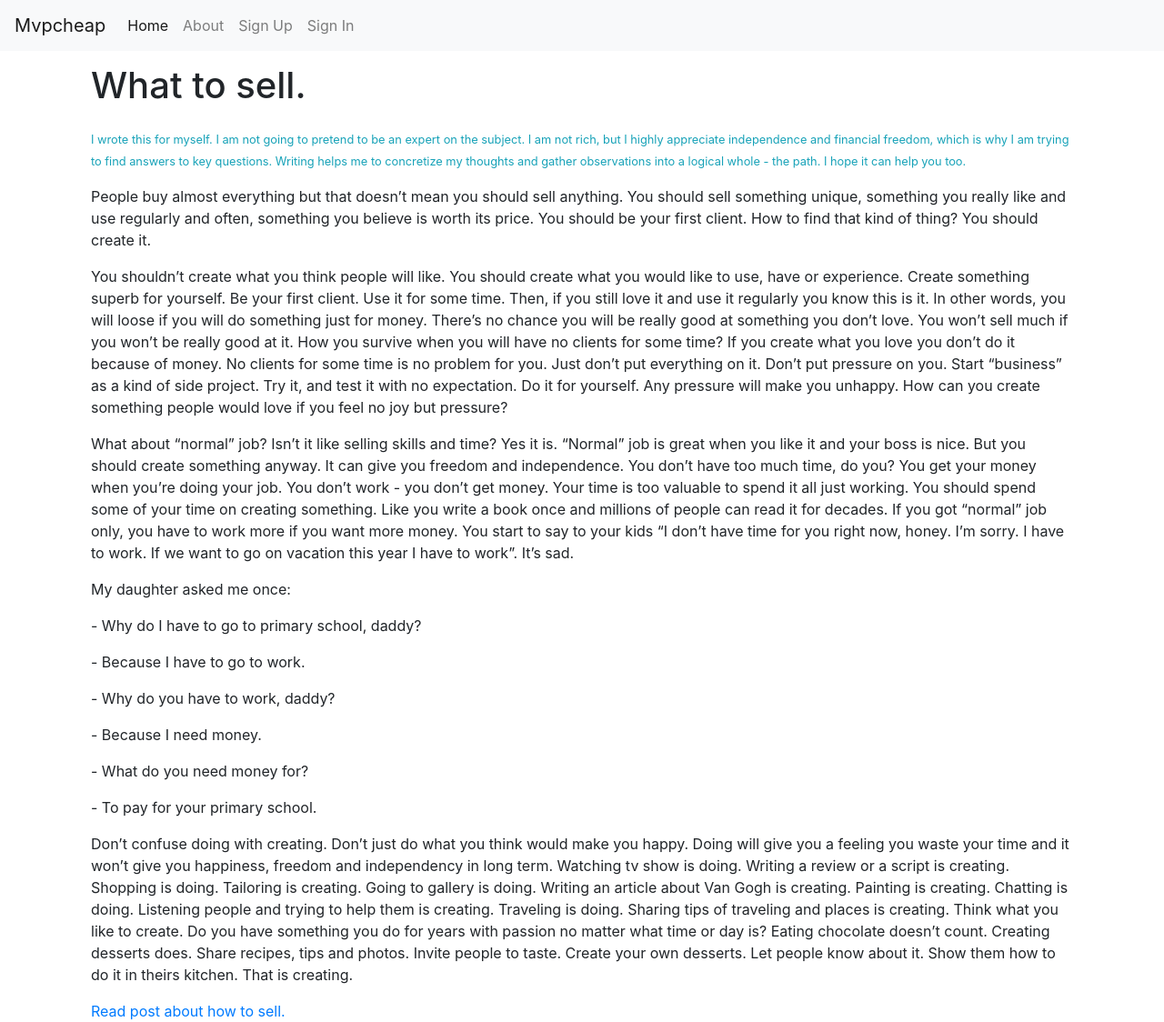
After one commit to szymanskirafal/mvpcheap, a Django app: page /blog/what-to-sell/ in a window 1280 px wide. The commit adds this page. Shown: the whole page at 91% size. Run offline with Django 3.2, Linux system fonts and the light colour scheme; some libraries are stand-ins or nearby versions.

Commit message:
added few blog templates

```diff
--- a/config/urls.py
+++ b/config/urls.py
@@ -8,6 +8,12 @@ from django.views import defaults as default_views
 urlpatterns = [
     url(r'^$', TemplateView.as_view(template_name='pages/home.html'), name='home'),
     url(r'^about/$', TemplateView.as_view(template_name='pages/about.html'), name='about'),
+    url(r'^blog/$', TemplateView.as_view(template_name='pages/blog.html'), name='blog'),
+    url(r'^blog/how-to-do_business/$', TemplateView.as_view(template_name='pages/how-to-do-business.html'), name='how_to_do_business'),
+    url(r'^blog/how-to-make-money/$', TemplateView.as_view(template_name='pages/how-to-make-money.html'), name='how_to_make_money'),
+    url(r'^blog/how-to-sell/$', TemplateView.as_view(template_name='pages/how-to-sell.html'), name='how_to_sell'),
+    url(r'^blog/what-to-sell/$', TemplateView.as_view(template_name='pages/what-to-sell.html'), name='what_to_sell'),
+    url(r'^contact/$', TemplateView.as_view(template_name='pages/contact.html'), name='contact'),
 
     # Django Admin, use {% url 'admin:index' %}
     url(settings.ADMIN_URL, admin.site.urls),
--- a/mvpcheap/static/css/project.css
+++ b/mvpcheap/static/css/project.css
@@ -15,3 +15,7 @@ html, body {
   background-color: #f2dede;
   border-color: #eed3d7;
 }
+
+.purple {
+  background-color: purple;
+}
--- a/mvpcheap/templates/pages/home1.html
+++ /dev/null
@@ -1 +0,0 @@
-{% extends "base.html" %}
--- /dev/null
+++ b/mvpcheap/templates/pages/what-to-sell.html
@@ -0,0 +1,24 @@
+{% extends "base.html" %}
+{% block content %}
+<div class="container-fluid">
+  <h1 class="py-3">What to sell.</h1>
+  <p class="text-info"><small>I wrote this for myself. I am not going to pretend to be an expert on the subject. I am not rich, but I highly appreciate independence and financial freedom, which is why I am trying to find answers to key questions. Writing helps me to concretize my thoughts and gather observations into a logical whole - the path. I hope it can help you too.</small></p>
+  <p>People buy almost everything but that doesn’t mean you should sell anything. You should sell something unique, something you really like and use regularly and often, something you believe is worth its price. You should be your first client. How to find that kind of thing?  You should create it.</p>
+
+  <p>You shouldn’t create what you think people will like. You should create what you would like to use, have or experience. Create something superb for yourself. Be your first client. Use it for some time. Then, if you still love it and use it regularly you know this is it.
+  In other words, you will loose if you will do something just for money. There’s no chance you will be really good at something you don’t love. You won’t sell much if you won’t be really good at it. How you survive when you will have no clients for some time? If you create what you love you don’t do it because of money. No clients for some time is no problem for you. Just don’t put everything on it. Don’t put pressure on you. Start “business” as a kind of side project. Try it, and test it with no expectation. Do it for yourself. Any pressure will make you unhappy. How can you create something people would love if you feel no joy but pressure?</p>
+
+  <p>What about “normal” job? Isn’t it like selling skills and time? Yes it is. “Normal” job is great when you like it and your boss is nice. But you should create something anyway. It can give you freedom and independence. You don’t have too much time, do you? You get your money when you’re doing your job. You don’t work - you don’t get money.  Your time is too valuable to spend it all just working. You should spend some of your time on creating something. Like you write a book once and millions of people can read it for decades. If you got “normal” job only, you have to work more if you want more money. You start to say to your kids “I don’t have time for you right now, honey. I’m sorry. I have to work. If we want to go on vacation this year I have to work”. It’s sad.</p>
+
+  <p>My daughter asked me once:
+  <p>- Why do I have to go to primary school, daddy?</p>
+  <p>- Because I have to go to work.</p>
+  <p>- Why do you have to work, daddy?</p>
+  <p>- Because I need money.</p>
+  <p>- What do you need money for?</p>
+  <p>- To pay for your primary school.</p>
+
+  <p>Don’t confuse doing with creating. Don’t just do what you think would make you happy. Doing will give you a feeling you waste your time and it won’t give you happiness, freedom and independency in long term. Watching tv show is doing. Writing a review or a script is creating. Shopping is doing. Tailoring is creating. Going to gallery is doing.  Writing an article about Van Gogh is creating. Painting is creating. Chatting is doing. Listening people and trying to help them is creating. Traveling is doing. Sharing tips of traveling and places is creating. Think what you like to create. Do you have something you do for years with passion no matter what time or day is? Eating chocolate doesn’t count. Creating desserts does. Share recipes, tips and photos. Invite people to taste. Create your own desserts. Let people know about it. Show them how to do it in theirs kitchen. That is creating.</p>
+  <a href="{% url 'how_to_sell' %}"><p>Read post about how to sell.</p></a>
+</div>
+{% endblock %}
```
Also changed, not shown: mvpcheap/static/css/mvp.css (added, +9 -0 lines), mvpcheap/templates/pages/blog.html (added, +10 -0 lines), mvpcheap/templates/pages/home.html (+4 -7 lines), mvpcheap/templates/pages/how-to-do-business.html (added, +8 -0 lines), mvpcheap/templates/pages/how-to-make-money.html (added, +19 -0 lines), mvpcheap/templates/pages/how-to-sell.html (added, +7 -0 lines).
